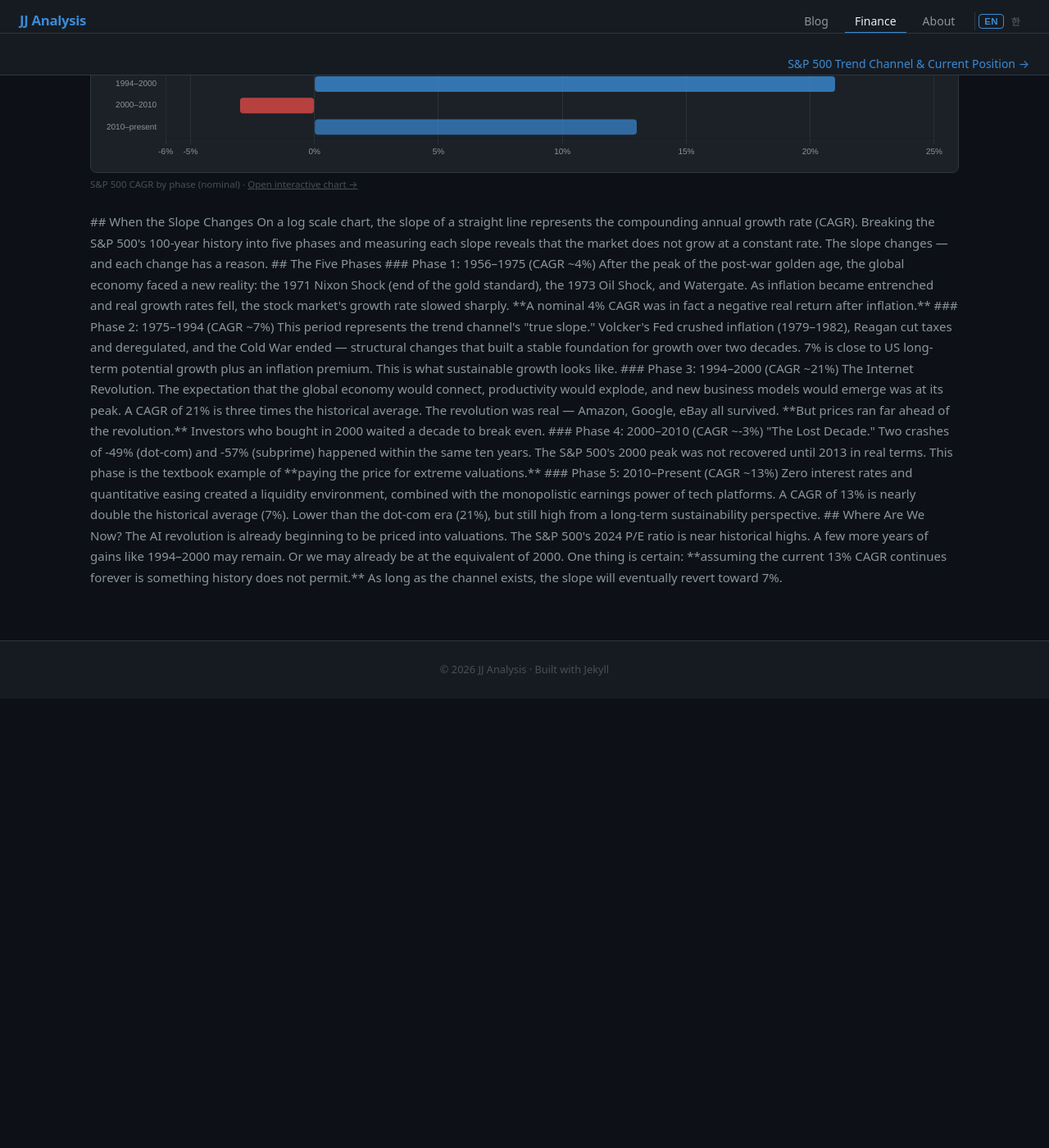
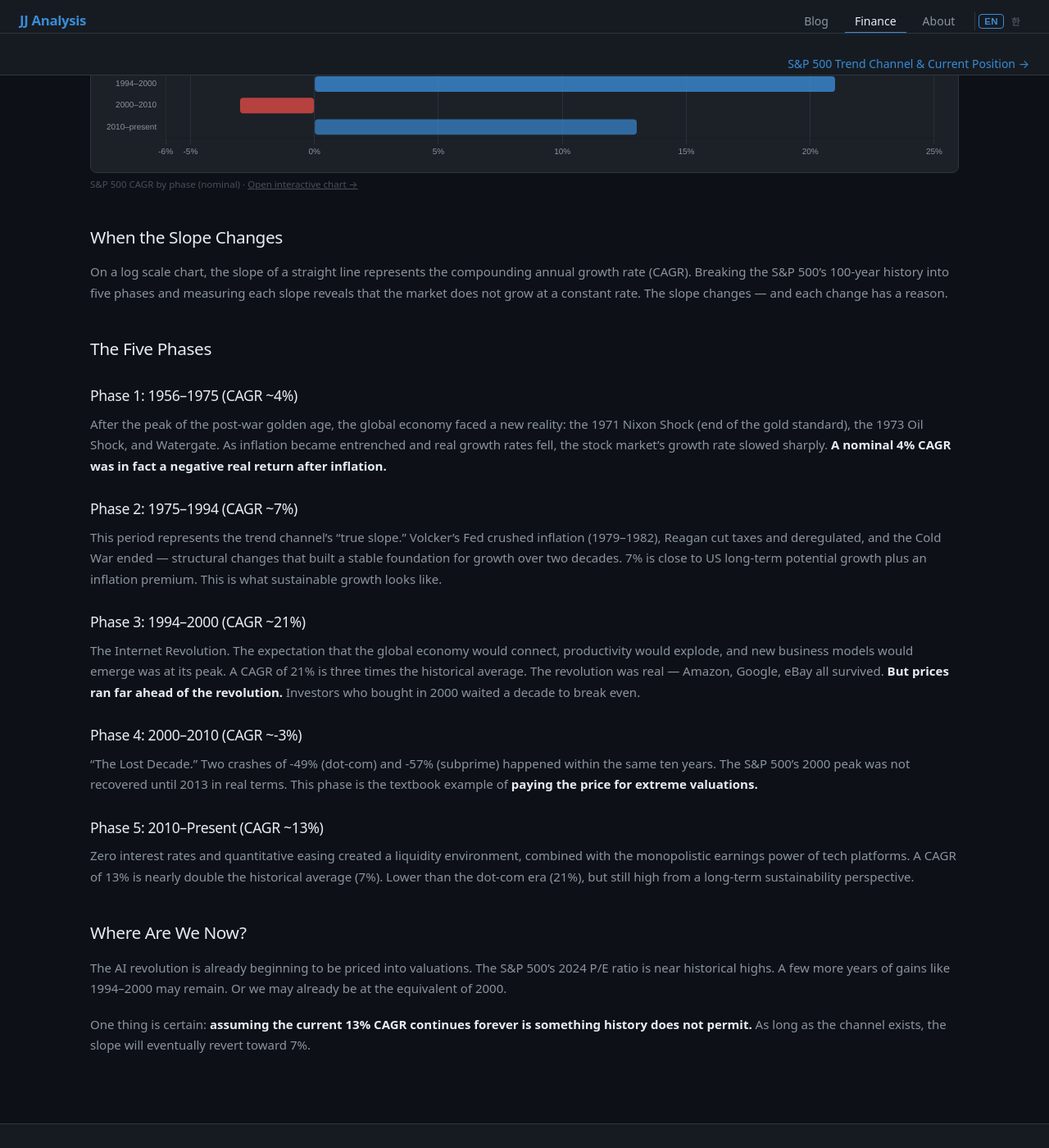
Before and after one commit to jaegunjung/finance, a Jekyll site: the page built from _posts/2026-05-16-growth-rate-phases.md, in a window 1280 px wide and 1400 px high, scrolled down 192 px. Shown: the whole window at 82% size. Built offline with Jekyll 4.4.1, drawn with Linux system fonts in a browser that asks for light colours; before the commit the page ends 1044 px from its top, so only the background shows below that.

Commit message:
Fix markdown rendering, default real prices, phase tooltip
- Blog posts: add markdown="1" to .en-only/.ko-only divs so kramdown
  renders headings and paragraphs inside HTML blocks
- finance/index.html: default showReal=true (CPI-adjusted on load),
  chart init uses getDisplayPrices() and syncs button active state
- Tooltip afterLabel: shows phase icon, year range, and name on hover
  e.g. "▲ 1987–2000  90s Boom" or "▼ 2000–2002  Dot-com Bust"

Co-Authored-By: Claude Sonnet 4.6 <noreply@anthropic.com>

```diff
--- a/_posts/2026-05-16-growth-rate-phases.md
+++ b/_posts/2026-05-16-growth-rate-phases.md
@@ -9,7 +9,7 @@ excerpt: "From 1956 to today, how has the market's long-term growth rate evolved
 
 {% include charts/cagr-mini.html %}
 
-<div class="en-only">
+<div class="en-only" markdown="1">
 
 ## When the Slope Changes
 
@@ -45,7 +45,7 @@ One thing is certain: **assuming the current 13% CAGR continues forever is somet
 
 </div>
 
-<div class="ko-only">
+<div class="ko-only" markdown="1">
 
 ## 기울기가 바뀌는 순간들
 
```
Also changed, not shown: _posts/2026-05-23-sp500-channel-analysis.md (+2 -2 lines), finance/index.html (+25 -2 lines).
